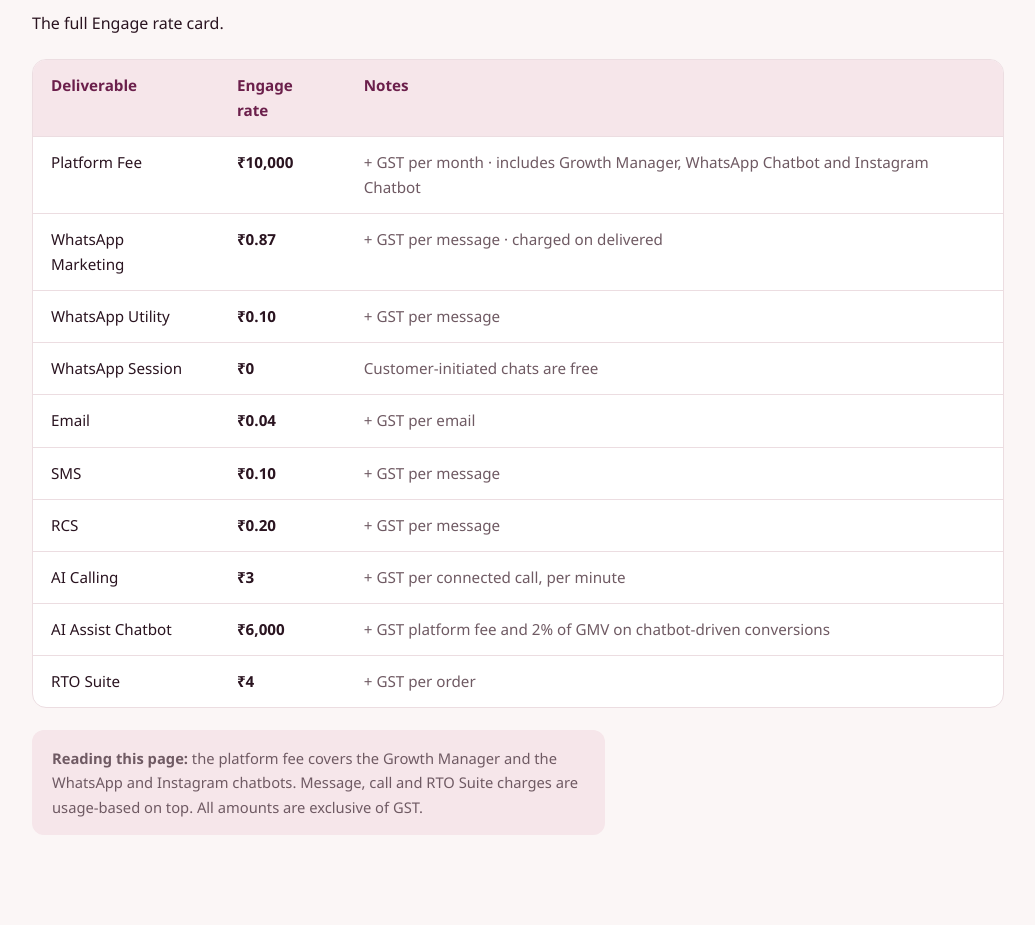
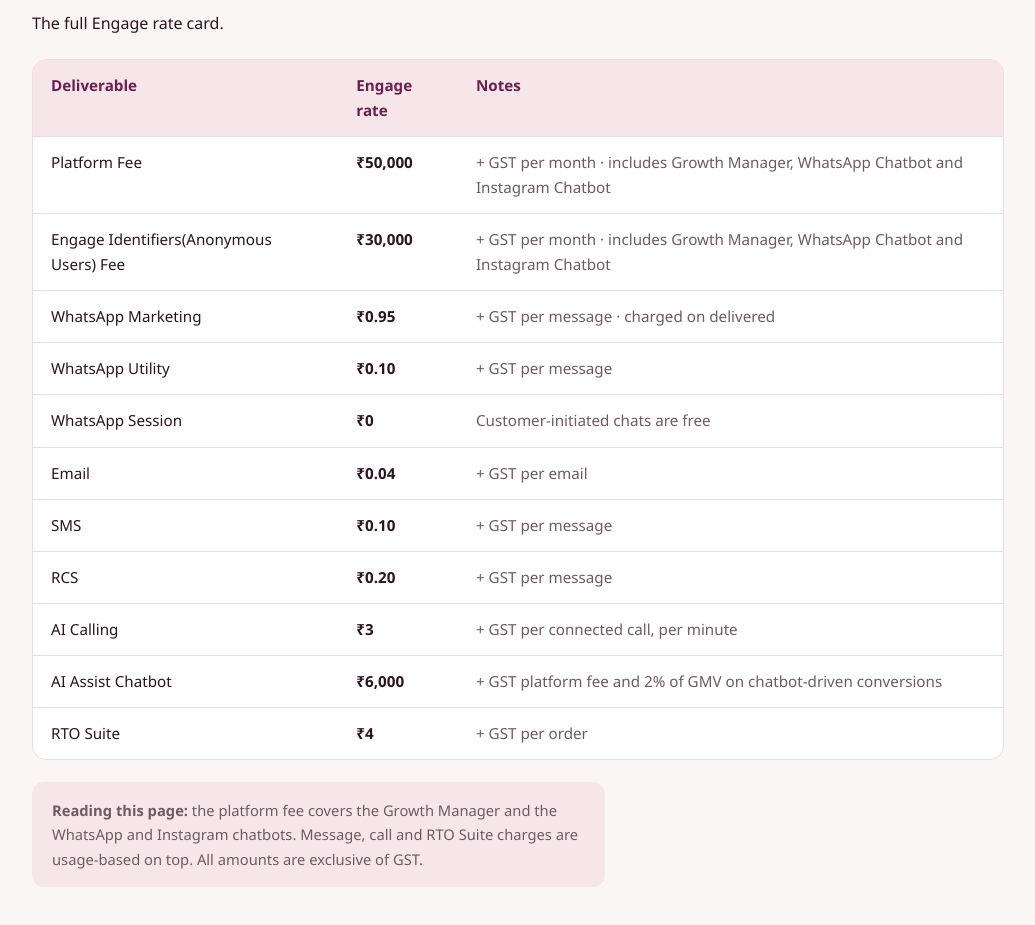
Before and after one commit to qwerty43qw/Clovia-X-Fastrr, a plain HTML site: page index.html in a window 1280 px wide. Shown: the part 1880-2805 px from the top of the page, without its empty margins (122-1157 px from the left). Drawn offline with Linux system fonts and the light colour scheme.

Commit message:
Update index.html

```diff
--- a/index.html
+++ b/index.html
@@ -93,8 +93,9 @@
 <div class="tablewrap"><table>
 <thead><tr><th>Deliverable</th><th>Engage rate</th><th>Notes</th></tr></thead>
 <tbody>
-<tr><td>Platform Fee</td><td>₹10,000</td><td>+ GST per month · includes Growth Manager, WhatsApp Chatbot and Instagram Chatbot</td></tr>
-<tr><td>WhatsApp Marketing</td><td>₹0.87</td><td>+ GST per message · charged on delivered</td></tr>
+<tr><td>Platform Fee</td><td>₹50,000</td><td>+ GST per month · includes Growth Manager, WhatsApp Chatbot and Instagram Chatbot</td></tr>
+<tr><td>Engage Identifiers(Anonymous Users) Fee</td><td>₹30,000</td><td>+ GST per month · includes Growth Manager, WhatsApp Chatbot and Instagram Chatbot</td></tr>
+<tr><td>WhatsApp Marketing</td><td>₹0.95</td><td>+ GST per message · charged on delivered</td></tr>
 <tr><td>WhatsApp Utility</td><td>₹0.10</td><td>+ GST per message</td></tr>
 <tr><td>WhatsApp Session</td><td>₹0</td><td>Customer-initiated chats are free</td></tr>
 <tr><td>Email</td><td>₹0.04</td><td>+ GST per email</td></tr>
```
